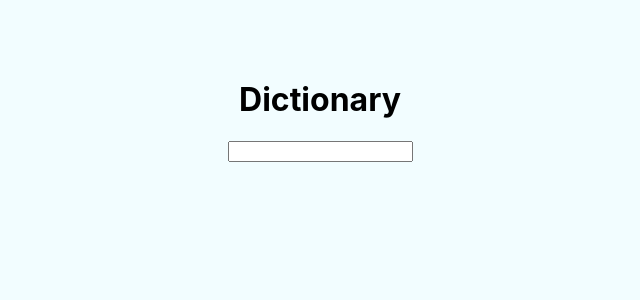
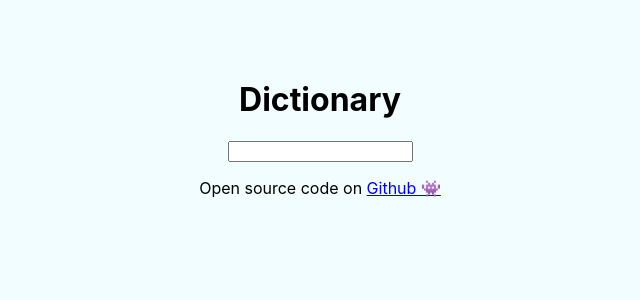
Before and after one commit to chadders404/react-dictionary-app, a React (Create React App) app: page / in a window 1280 px wide. Shown: the top 300 px of the page, without its empty margins (320-960 px from the left). Built offline with nearby package versions, Linux system fonts and the light colour scheme.

Commit message:
Added link to Github and removed unnecessary links/files

```diff
--- a/public/index.html
+++ b/public/index.html
@@ -9,7 +9,6 @@
       name="description"
       content="Web site created using create-react-app"
     />
-    <link rel="apple-touch-icon" href="%PUBLIC_URL%/logo192.png" />
     <!--
       manifest.json provides metadata used when your web app is installed on a
       user's mobile device or desktop. See https://developers.google.com/web/fundamentals/web-app-manifest/
--- a/src/Dictionary.js
+++ b/src/Dictionary.js
@@ -27,6 +27,12 @@ export default function Dictionary() {
         <input type="search" onChange={handleKeywordChange} />
       </form>
       <Results results={results} />
+      <p>
+        Open source code on{" "}
+        <a href="https://github.com/chadders404/react-dictionary-app">
+          Github 👾
+        </a>
+      </p>
     </div>
   );
 }
```
Also changed, not shown: public/manifest.json.
